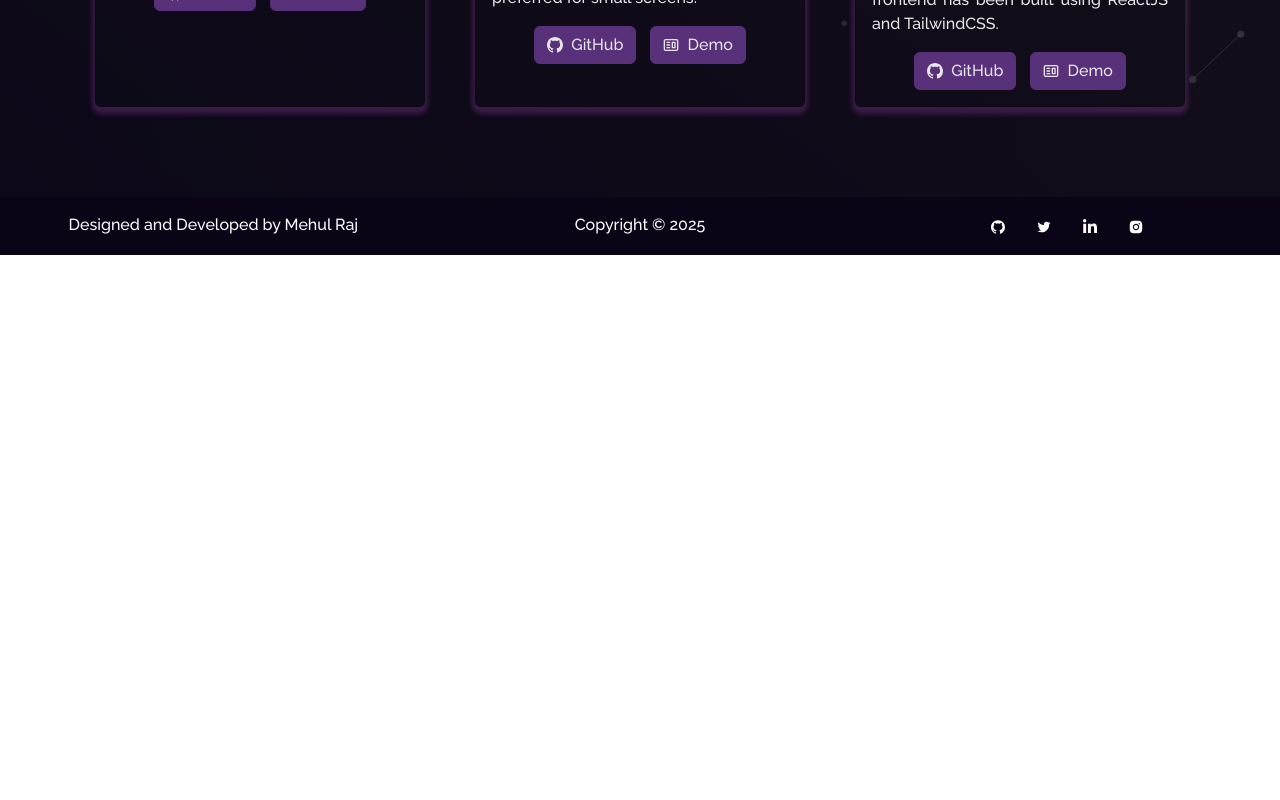
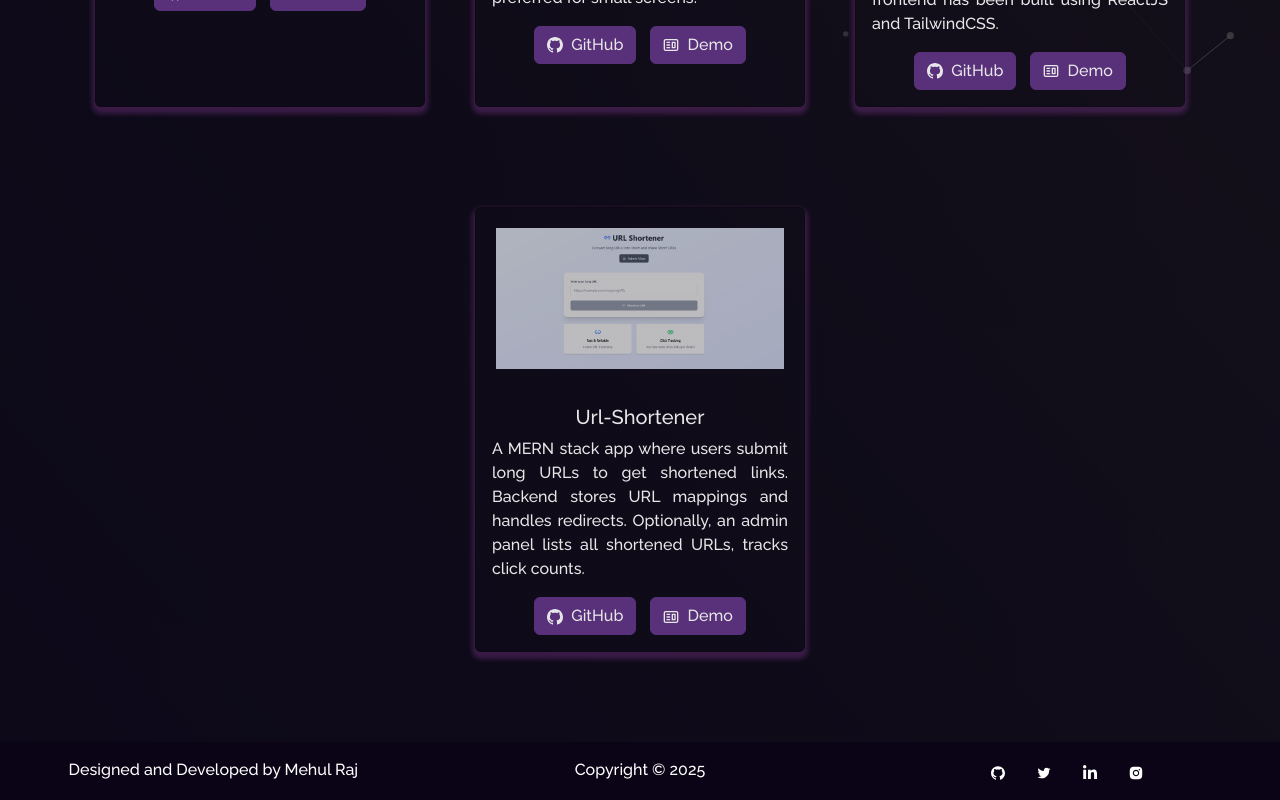
Before and after one commit to mehulraj11/portfolio, a React (Vite) app: page /project in a window 1280 px wide. Shown: the part 713-1513 px from the top of the page. Before the commit the page ends 968 px from the top, so only its background shows below. Built offline with nearby package versions, Linux system fonts and the light colour scheme.

Commit message:
url shortener project added

```diff
--- a/src/components/Projects/Projects.jsx
+++ b/src/components/Projects/Projects.jsx
@@ -4,6 +4,7 @@ import Particle from "../Particle";
 import expense_tracker from "../../assets/Projects/expense_tracker.png";
 import helpdesk from "../../assets/Projects/helpdesk.png";
 import leaderboard from "../../assets/Projects/leaderboard.PNG";
+import url from "../../assets/Projects/URL.PNG";
 
 function Projects() {
   return (
@@ -48,6 +49,16 @@ function Projects() {
               demoLink="https://leaderboard-mhvats.onrender.com/"
             />
           </Col>
+          <Col md={4} className="project-card">
+            <ProjectCard
+              imgPath={url}
+              isBlog={false}
+              title="Url-Shortener"
+              description="A MERN stack app where users submit long URLs to get shortened links. Backend stores URL mappings and handles redirects. Optionally, an admin panel lists all shortened URLs, tracks click counts."
+              ghLink=" https://github.com/mehulraj11/url-shortner"
+              demoLink="https://url-shortner-xi-steel.vercel.app/"
+            />
+          </Col>
         </Row>
       </Container>
     </Container>
```
Also changed, not shown: src/assets/Projects/URL.PNG (added).
